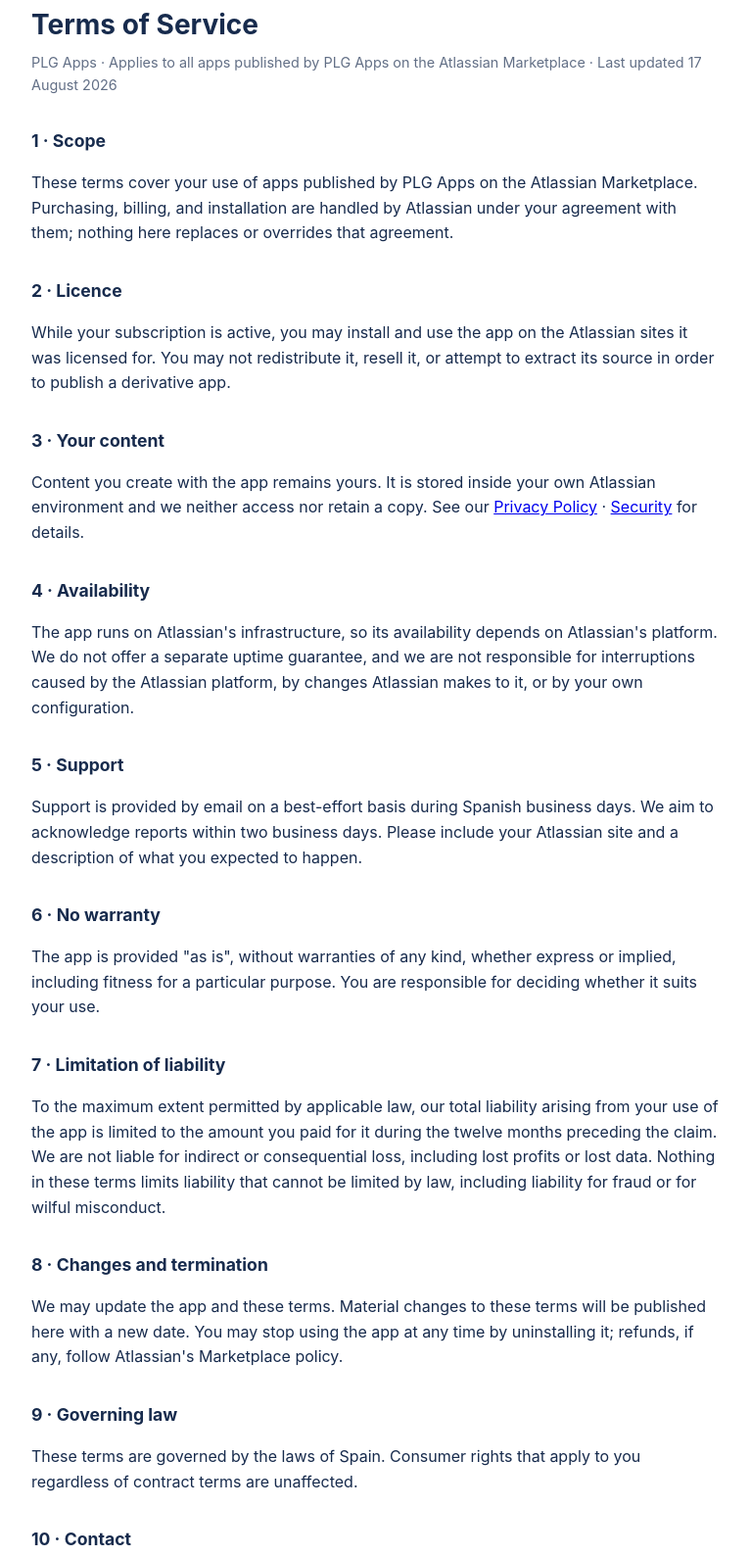
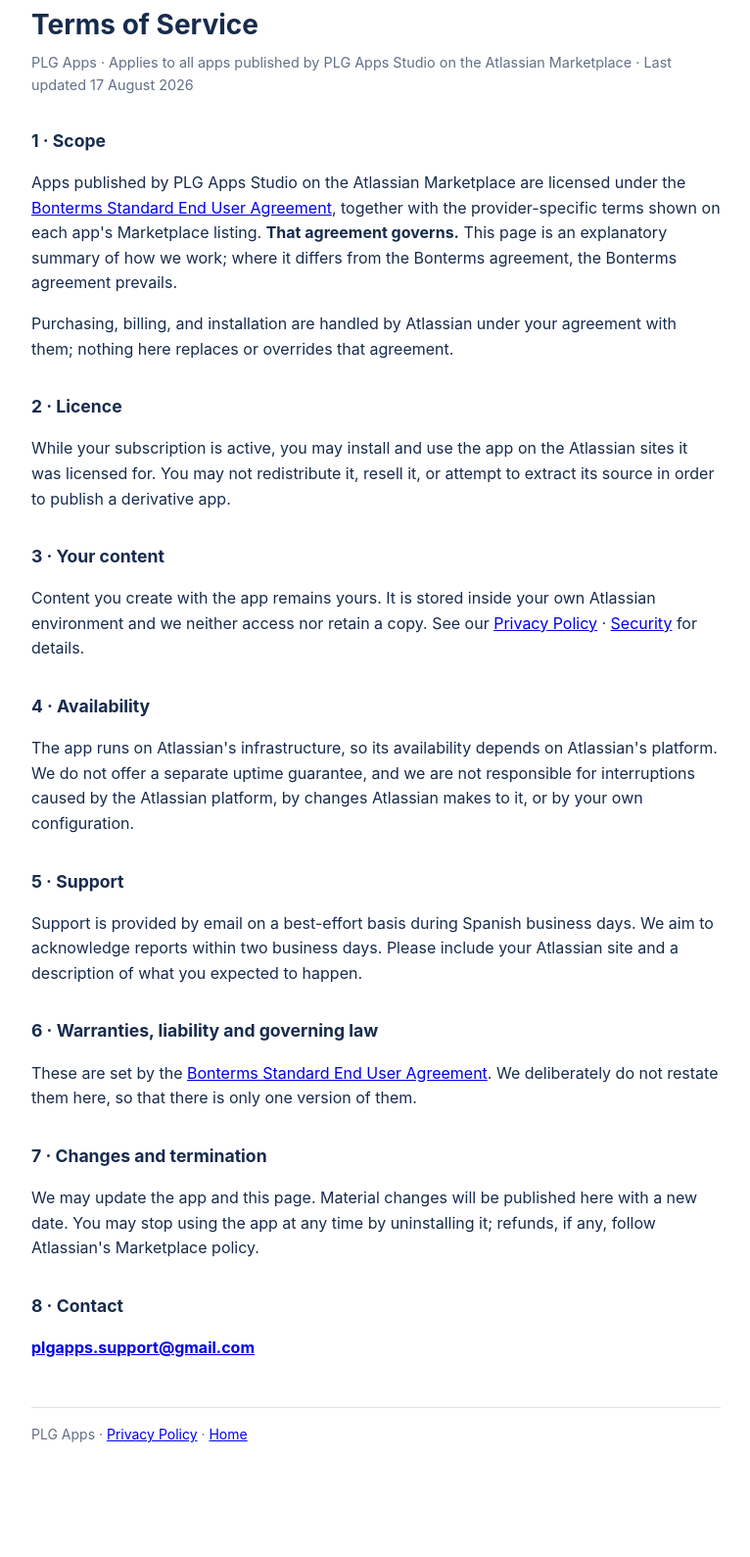
Before and after one commit to Auralisystems/plg-apps, a plain HTML site: page terms.html in a window 1280 px wide. Shown: the part 37-1626 px from the top of the page at 98% size, without its empty margins (256-1022 px from the left). After the commit the page ends 1577 px from the top, so only its background shows below. Drawn offline with Linux system fonts and the light colour scheme.

Commit message:
Terms: defer to Bonterms Standard End User Agreement

```diff
--- a/terms.html
+++ b/terms.html
@@ -23,11 +23,16 @@
 <body>
 
 <h1>Terms of Service</h1>
-<p class="meta">PLG Apps · Applies to all apps published by PLG Apps on the Atlassian Marketplace · Last updated 17 August 2026</p>
+<p class="meta">PLG Apps · Applies to all apps published by PLG Apps Studio on the Atlassian Marketplace · Last updated 17 August 2026</p>
 
 <h2>1 · Scope</h2>
-<p>These terms cover your use of apps published by PLG Apps on the Atlassian Marketplace.
-Purchasing, billing, and installation are handled by Atlassian under your agreement with
+<p>Apps published by PLG Apps Studio on the Atlassian Marketplace are licensed under the
+<a href="https://bonterms.com/contracts/end-user-agreement/">Bonterms Standard End User
+Agreement</a>, together with the provider-specific terms shown on each app's Marketplace
+listing. <strong>That agreement governs.</strong> This page is an explanatory summary of
+how we work; where it differs from the Bonterms agreement, the Bonterms agreement
+prevails.</p>
+<p>Purchasing, billing, and installation are handled by Atlassian under your agreement with
 them; nothing here replaces or overrides that agreement.</p>
 
 <h2>2 · Licence</h2>
@@ -51,28 +56,17 @@
 aim to acknowledge reports within two business days. Please include your Atlassian site
 and a description of what you expected to happen.</p>
 
-<h2>6 · No warranty</h2>
-<p>The app is provided "as is", without warranties of any kind, whether express or implied,
-including fitness for a particular purpose. You are responsible for deciding whether it
-suits your use.</p>
+<h2>6 · Warranties, liability and governing law</h2>
+<p>These are set by the <a href="https://bonterms.com/contracts/end-user-agreement/">Bonterms
+Standard End User Agreement</a>. We deliberately do not restate them here, so that there is
+only one version of them.</p>
 
-<h2>7 · Limitation of liability</h2>
-<p>To the maximum extent permitted by applicable law, our total liability arising from
-your use of the app is limited to the amount you paid for it during the twelve months
-preceding the claim. We are not liable for indirect or consequential loss, including lost
-profits or lost data. Nothing in these terms limits liability that cannot be limited by
-law, including liability for fraud or for wilful misconduct.</p>
+<h2>7 · Changes and termination</h2>
+<p>We may update the app and this page. Material changes will be published here with a new
+date. You may stop using the app at any time by uninstalling it; refunds, if any, follow
+Atlassian's Marketplace policy.</p>
 
-<h2>8 · Changes and termination</h2>
-<p>We may update the app and these terms. Material changes to these terms will be
-published here with a new date. You may stop using the app at any time by uninstalling
-it; refunds, if any, follow Atlassian's Marketplace policy.</p>
-
-<h2>9 · Governing law</h2>
-<p>These terms are governed by the laws of Spain. Consumer rights that apply to you
-regardless of contract terms are unaffected.</p>
-
-<h2>10 · Contact</h2>
+<h2>8 · Contact</h2>
 <p><strong><a href="mailto:plgapps.support@gmail.com">plgapps.support@gmail.com</a></strong></p>
 
 <footer>
```
